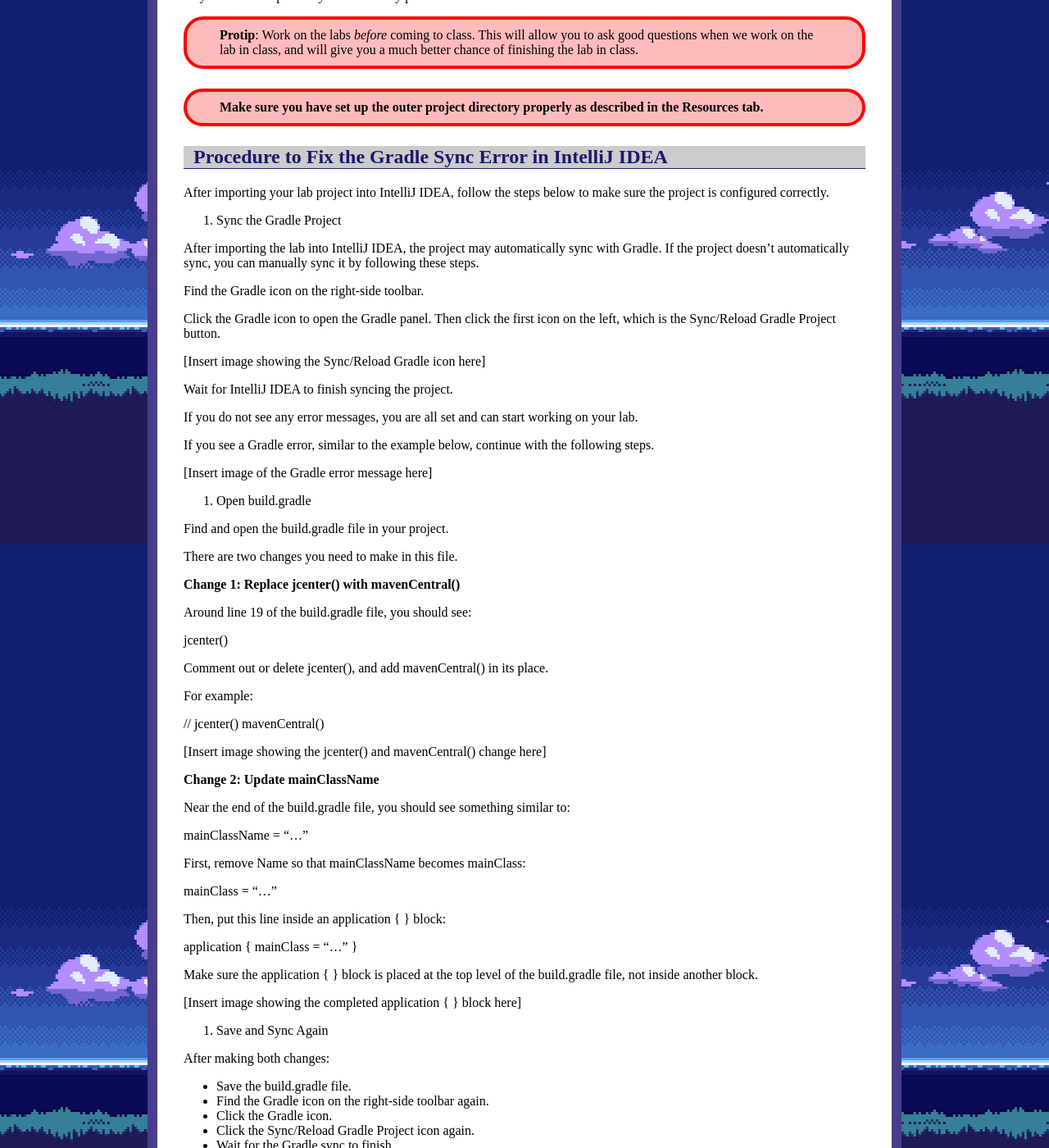
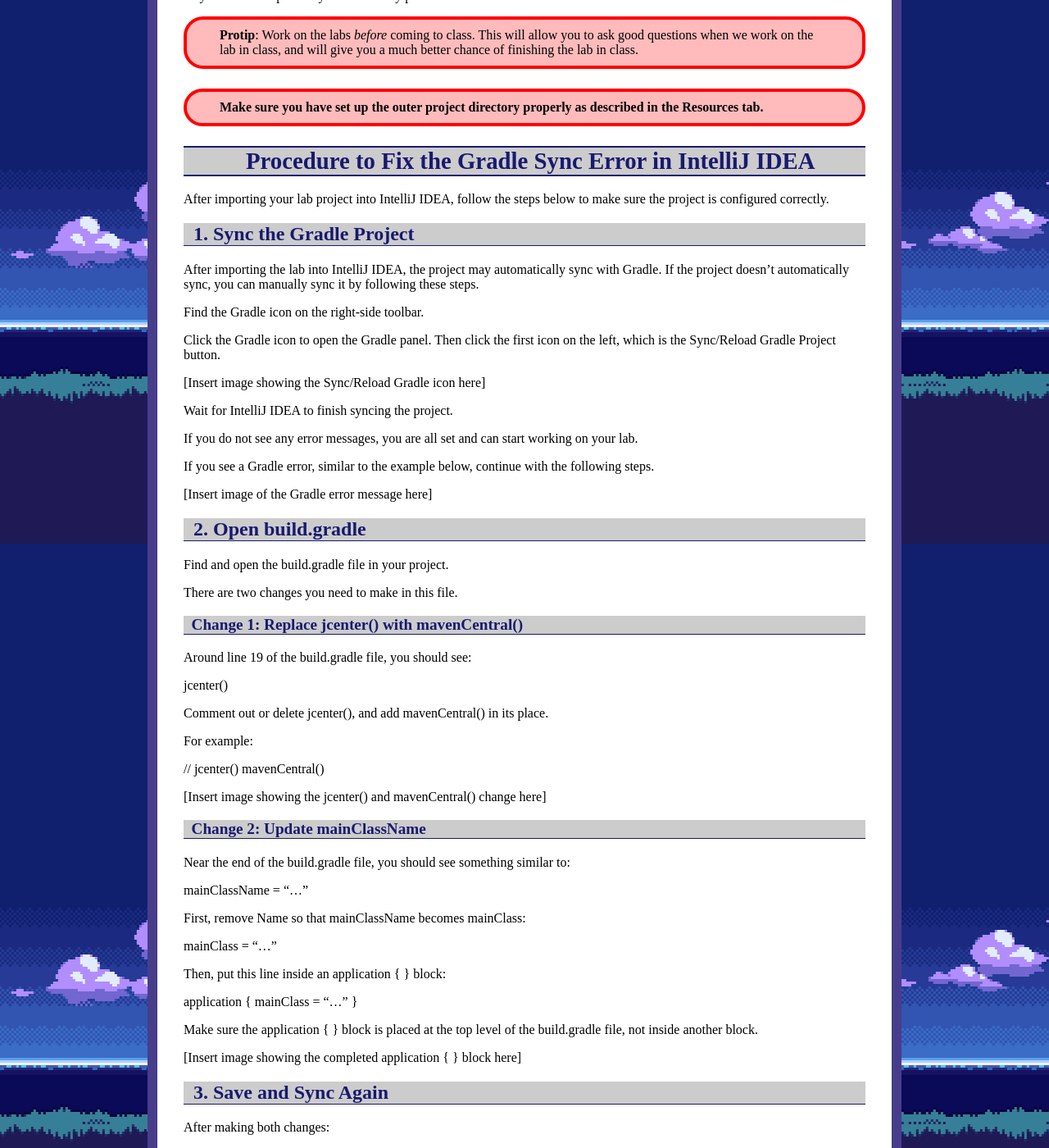
Before and after one commit to ycpcs/cs201-fall2026, a Jekyll site: the page built from labs/index.md, in a window 1280 px wide and 1400 px high, scrolled down 237 px. Shown: the whole window at 82% size. Built offline with Jekyll 4.4.1, drawn with Linux system fonts in a browser that asks for light colours.

Commit message:
Update index.md

```diff
--- a/labs/index.md
+++ b/labs/index.md
@@ -20,11 +20,11 @@ Any labs not completed by the exam they precede will receive no credit.
 <b>Make sure you have set up the outer project directory properly as described in the Resources tab.</b>
 </div>
 
-## Procedure to Fix the Gradle Sync Error in IntelliJ IDEA
+# Procedure to Fix the Gradle Sync Error in IntelliJ IDEA
 
 After importing your lab project into IntelliJ IDEA, follow the steps below to make sure the project is configured correctly.
 
-1. Sync the Gradle Project
+## 1. Sync the Gradle Project
 
 After importing the lab into IntelliJ IDEA, the project may automatically sync with Gradle. If the project doesn't automatically sync, you can manually sync it by following these steps.
 
@@ -42,13 +42,13 @@ If you see a Gradle error, similar to the example below, continue with the follo
 
 [Insert image of the Gradle error message here]
 
-2. Open build.gradle
+## 2. Open build.gradle
 
 Find and open the build.gradle file in your project.
 
 There are two changes you need to make in this file.
 
-**Change 1: Replace jcenter() with mavenCentral()**
+### Change 1: Replace jcenter() with mavenCentral()
 
 Around line 19 of the build.gradle file, you should see:
 
@@ -63,7 +63,7 @@ mavenCentral()
 
 [Insert image showing the jcenter() and mavenCentral() change here]
 
-**Change 2: Update mainClassName**
+### Change 2: Update mainClassName
 
 Near the end of the build.gradle file, you should see something similar to:
 
@@ -83,7 +83,7 @@ Make sure the application { } block is placed at the top level of the build.grad
 
 [Insert image showing the completed application { } block here]
 
-3. Save and Sync Again
+## 3. Save and Sync Again
 
 After making both changes:
 
```
